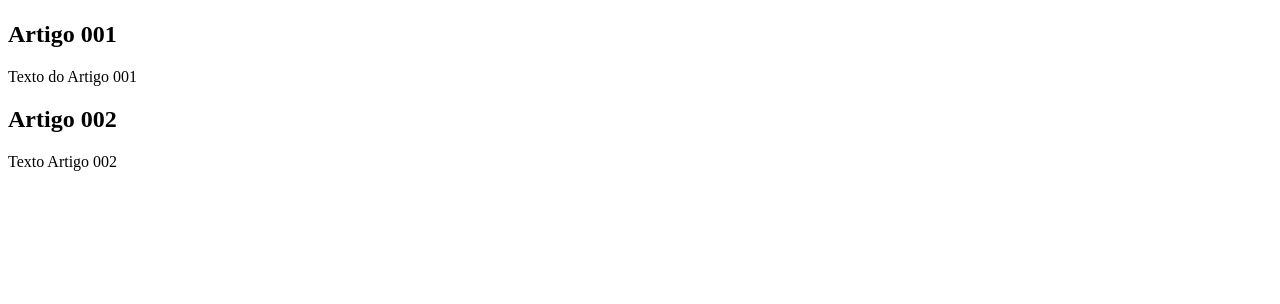
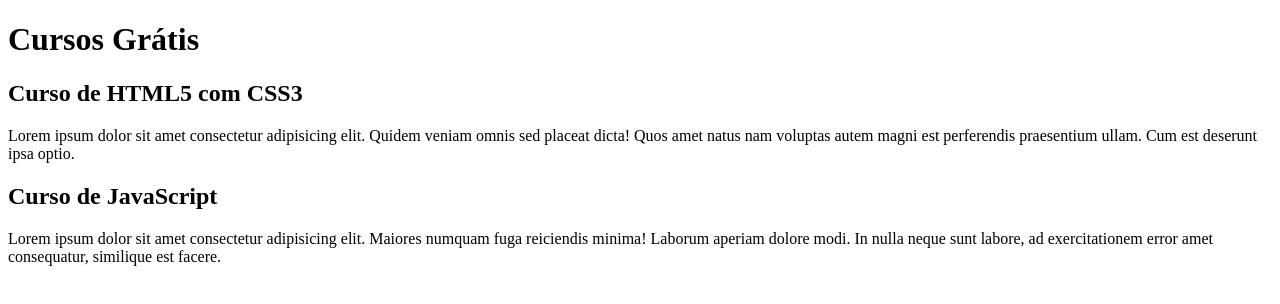
Before and after one commit to PedroBzt/Projeto-Site, a plain HTML site: page index.html in a window 1280 px wide. Drawn offline with Linux system fonts and the light colour scheme.

Commit message:
Comecei a escrever o conteúdo

```diff
--- a/index.html
+++ b/index.html
@@ -8,17 +8,17 @@
 </head>
 <body>
     <main>
-        <head>
-            <h1></h1>
-            <article>
-                <h2>Artigo 001</h2>
-                <p>Texto do Artigo 001</p>
-            </article>
-            <article>
-                <h2>Artigo 002</h2>
-                <p>Texto Artigo 002</p>
-            </article>
-        </head>
+        <header>
+            <h1>Cursos Grátis</h1>
+        </header>
+        <article>
+            <h2>Curso de HTML5 com  CSS3</h2>
+            <p>Lorem ipsum dolor sit amet consectetur adipisicing elit. Quidem veniam omnis sed placeat dicta! Quos amet natus nam voluptas autem magni est perferendis praesentium ullam. Cum est deserunt ipsa optio.</p>
+        </article>
+        <article>
+            <h2>Curso de JavaScript</h2>
+            <p>Lorem ipsum dolor sit amet consectetur adipisicing elit. Maiores numquam fuga reiciendis minima! Laborum aperiam dolore modi. In nulla neque sunt labore, ad exercitationem error amet consequatur, similique est facere.</p>
+        </article>
     </main>
 
 </body>
```
